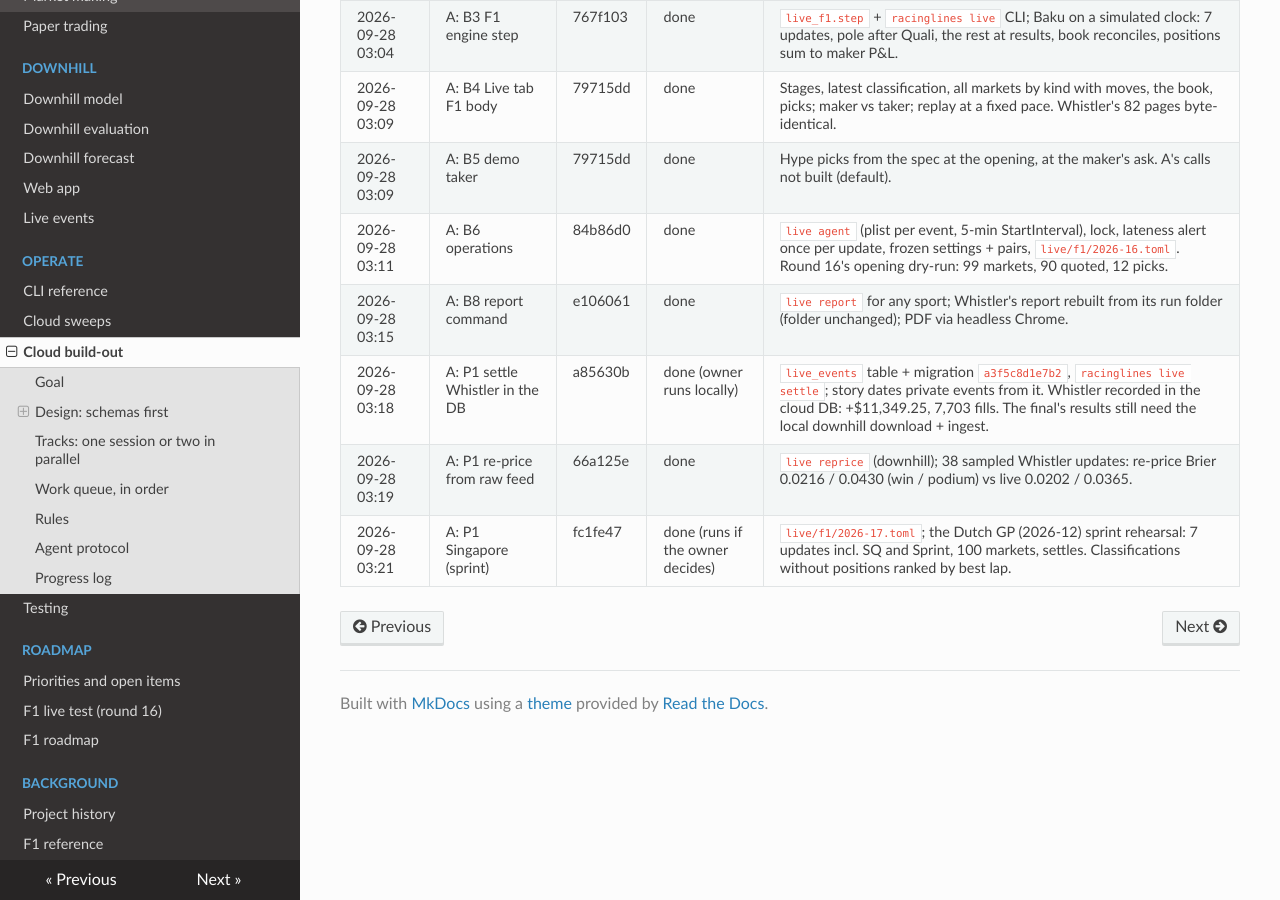
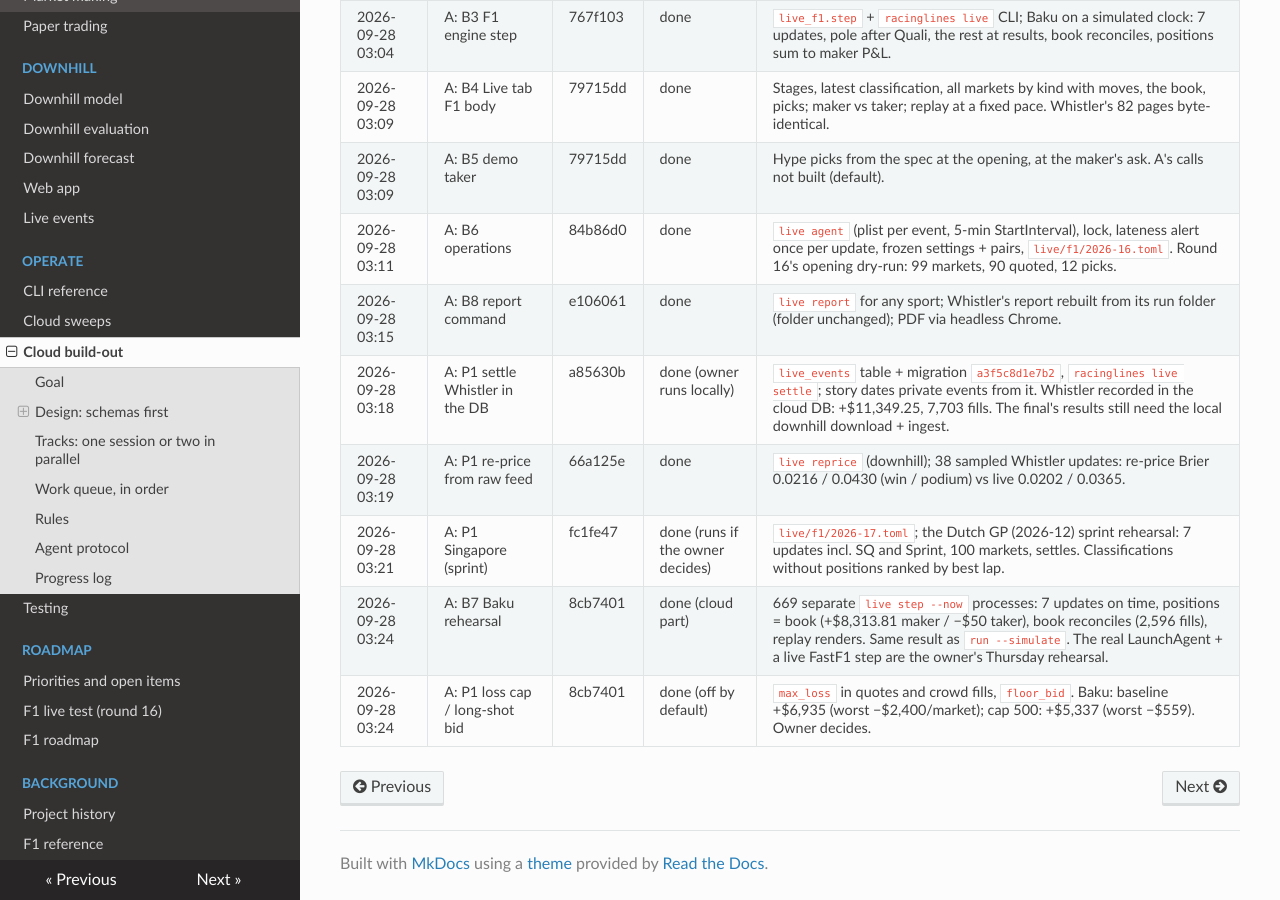
Before and after one commit to lalligagger/racinglines-public, an MkDocs documentation site: the page built from docs/cloud-buildout.md, in a window 1280 px wide and 900 px high, scrolled down 6304 px. Built offline with MkDocs 1.6.1, drawn with Linux system fonts in a browser that asks for light colours; nearby versions of some CDN libraries.

Commit message:
Log: B7, loss cap
Co-Authored-By: Claude Opus 5.5 <noreply@anthropic.com>
Claude-Session: https://claude.ai/code/session_01CRnoPw41Vh8d32KZfZ4YtS

```diff
--- a/docs/cloud-buildout.md
+++ b/docs/cloud-buildout.md
@@ -262,3 +262,5 @@ The session appends here: date and time (UTC), item, commit, status, notes.
 | 2026-09-28 03:18 | A: P1 settle Whistler in the DB | a85630b | done (owner runs locally) | `live_events` table + migration `a3f5c8d1e7b2`, `racinglines live settle`; story dates private events from it. Whistler recorded in the cloud DB: +$11,349.25, 7,703 fills. The final's results still need the local downhill download + ingest. |
 | 2026-09-28 03:19 | A: P1 re-price from raw feed | 66a125e | done | `live reprice` (downhill); 38 sampled Whistler updates: re-price Brier 0.0216 / 0.0430 (win / podium) vs live 0.0202 / 0.0365. |
 | 2026-09-28 03:21 | A: P1 Singapore (sprint) | fc1fe47 | done (runs if the owner decides) | `live/f1/2026-17.toml`; the Dutch GP (2026-12) sprint rehearsal: 7 updates incl. SQ and Sprint, 100 markets, settles. Classifications without positions ranked by best lap. |
+| 2026-09-28 03:24 | A: B7 Baku rehearsal | 8cb7401 | done (cloud part) | 669 separate `live step --now` processes: 7 updates on time, positions = book (+$8,313.81 maker / −$50 taker), book reconciles (2,596 fills), replay renders. Same result as `run --simulate`. The real LaunchAgent + a live FastF1 step are the owner's Thursday rehearsal. |
+| 2026-09-28 03:24 | A: P1 loss cap / long-shot bid | 8cb7401 | done (off by default) | `max_loss` in quotes and crowd fills, `floor_bid`. Baku: baseline +$6,935 (worst −$2,400/market); cap 500: +$5,337 (worst −$559). Owner decides. |
```
